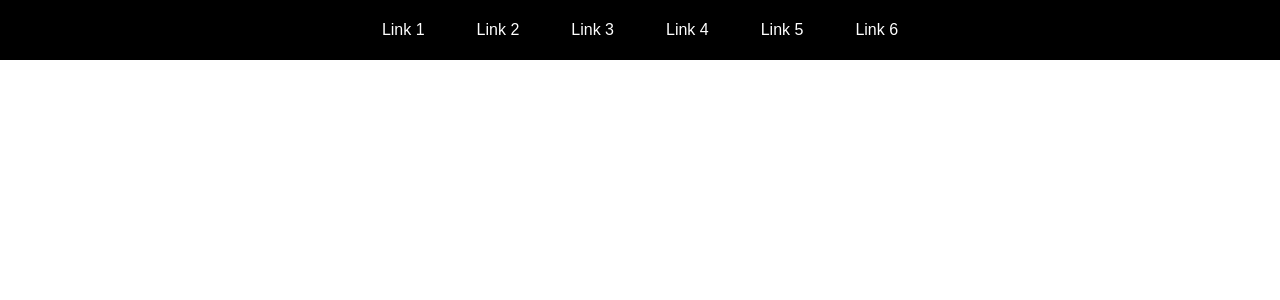
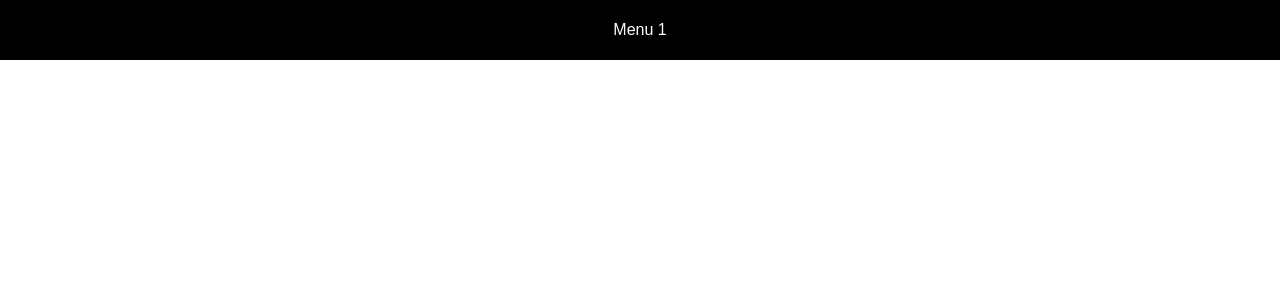
Before and after one commit to savus/ReactDropdownMenus, a React (Vite) app: page / in a window 1280 px wide. Shown: the top 300 px of the page. Built offline with nearby package versions, Linux system fonts and the light colour scheme.

Commit message:
rebuild prototype dropdown menu

```diff
--- a/src/App.tsx
+++ b/src/App.tsx
@@ -26,142 +26,18 @@ function App() {
         </Navbar>
         <Header />
       </TabStateProvider> */}
-      <header className="practice-header">
-        <nav className="practice-navbar">
-          <ul className="practice-navbar-nav">
-            <li className="practice-nav-item">
-              <div className="" data-dropdown>
-                <a href="#" data-dropdown-button>
-                  Link 1
+      <header>
+        <nav className="navbar">
+          <ul className="navbar-nav">
+            <li className="nav-item">
+              <div className="dropdown" data-dropdown>
+                <a href="#" className="dropdown-button" data-dropdown-button>
+                  Menu 1
                 </a>
-                <div data-dropdown-menu>
-                  <ul className="dropdown-menu">
-                    <li className="dropdown-menu-item">
-                      <a href="#">Link 1</a>
-                    </li>
-                    <li className="dropdown-menu-item">
-                      <a href="#">Link 2</a>
-                    </li>
-                    <li className="dropdown-menu-item">
-                      <a href="#">Link 3</a>
-                    </li>
-                    <li className="dropdown-menu-item">
-                      <a href="#">Link 4</a>
-                    </li>
-                  </ul>
-                </div>
-              </div>
-            </li>
-            <li className="practice-nav-item">
-              <div className="" data-dropdown>
-                <a href="#" data-dropdown-button>
-                  Link 2
-                </a>
-                <div data-dropdown-menu>
-                  <ul className="dropdown-menu">
-                    <li className="dropdown-menu-item">
-                      <a href="#">Link 1</a>
-                    </li>
-                    <li className="dropdown-menu-item">
-                      <a href="#">Link 2</a>
-                    </li>
-                    <li className="dropdown-menu-item">
-                      <a href="#">Link 3</a>
-                    </li>
-                    <li className="dropdown-menu-item">
-                      <a href="#">Link 4</a>
-                    </li>
-                  </ul>
-                </div>
-              </div>
-            </li>
-            <li className="practice-nav-item">
-              <div className="" data-dropdown>
-                <a href="#" data-dropdown-button>
-                  Link 3
-                </a>
-                <div data-dropdown-menu>
-                  <ul className="dropdown-menu">
-                    <li className="dropdown-menu-item">
-                      <a href="#">Link 1</a>
-                    </li>
-                    <li className="dropdown-menu-item">
-                      <a href="#">Link 2</a>
-                    </li>
-                    <li className="dropdown-menu-item">
-                      <a href="#">Link 3</a>
-                    </li>
-                    <li className="dropdown-menu-item">
-                      <a href="#">Link 4</a>
-                    </li>
-                  </ul>
-                </div>
-              </div>
-            </li>
-            <li className="practice-nav-item">
-              <div className="" data-dropdown>
-                <a href="#" data-dropdown-button>
-                  Link 4
-                </a>
-                <div data-dropdown-menu>
-                  <ul className="dropdown-menu">
-                    <li className="dropdown-menu-item">
-                      <a href="#">Link 1</a>
-                    </li>
-                    <li className="dropdown-menu-item">
-                      <a href="#">Link 2</a>
-                    </li>
-                    <li className="dropdown-menu-item">
-                      <a href="#">Link 3</a>
-                    </li>
-                    <li className="dropdown-menu-item">
-                      <a href="#">Link 4</a>
-                    </li>
-                  </ul>
-                </div>
-              </div>
-            </li>
-            <li className="practice-nav-item">
-              <div className="" data-dropdown>
-                <a href="#" data-dropdown-button>
-                  Link 5
-                </a>
-                <div data-dropdown-menu>
-                  <ul className="dropdown-menu">
-                    <li className="dropdown-menu-item">
-                      <a href="#">Link 1</a>
-                    </li>
-                    <li className="dropdown-menu-item">
-                      <a href="#">Link 2</a>
-                    </li>
-                    <li className="dropdown-menu-item">
-                      <a href="#">Link 3</a>
-                    </li>
-                    <li className="dropdown-menu-item">
-                      <a href="#">Link 4</a>
-                    </li>
-                  </ul>
-                </div>
-              </div>
-            </li>
-            <li className="practice-nav-item">
-              <div className="" data-dropdown>
-                <a href="#" data-dropdown-button>
-                  Link 6
-                </a>
-                <div data-dropdown-menu>
-                  <ul className="dropdown-menu">
-                    <li className="dropdown-menu-item">
-                      <a href="#">Link 1</a>
-                    </li>
-                    <li className="dropdown-menu-item">
-                      <a href="#">Link 2</a>
-                    </li>
-                    <li className="dropdown-menu-item">
-                      <a href="#">Link 3</a>
-                    </li>
-                    <li className="dropdown-menu-item">
-                      <a href="#">Link 4</a>
+                <div className="dropdown-menu" data-dropdown-menu>
+                  <ul>
+                    <li>
+                      <a href="#">Submenu 1</a>
                     </li>
                   </ul>
                 </div>
--- a/src/css/practice-header.css
+++ b/src/css/practice-header.css
@@ -1,63 +1,54 @@
-.practice-header {
+nav {
+  height: var(--nav-size);
   background-color: var(--bg-color);
 }
 
-.practice-header .practice-navbar {
-  height: var(--nav-size);
-  width: 100%;
-}
-
-.practice-header .practice-navbar-nav {
+.navbar-nav {
   display: flex;
   justify-content: center;
-  gap: 20px;
+  gap: 30px;
   align-items: center;
+  width: 100%;
   height: 100%;
 }
 
-.practice-header .practice-nav-item [data-dropdown] {
+.nav-item {
+  color: var(--text-color);
+}
+
+[data-dropdown] {
   position: relative;
 }
 
-.practice-header .practice-nav-item [data-dropdown-button] {
-  display: flex;
-  align-items: center;
-  padding: 0 1rem;
+[data-dropdown] > [data-dropdown-button]:hover,
+[data-dropdown].active > [data-dropdown-button] {
+  background-color: #fff;
+  color: #000;
 }
 
-.practice-header
-  .practice-nav-item
-  [data-dropdown].active
-  > [data-dropdown-button],
-.practice-header .practice-nav-item [data-dropdown-button]:hover {
-  color: blue;
+[data-dropdown] > [data-dropdown-button] + [data-dropdown-menu] {
+  position: absolute;
+  transform: translateY(0);
+  padding: 1rem;
   background-color: #fff;
+  color: #000;
+  box-shadow: 1px 1px 10px 5px rgba(0, 0, 0, 0.1);
+  transition: opacity var(--transition-speed) ease-in-out,
+    visibility var(--transition-speed) ease-in-out,
+    transform var(--transition-speed) ease-in-out;
+  pointer-events: none;
+  visibility: 0;
+  opacity: 0;
+  width: max-content;
 }
 
-.practice-header
-  .practice-nav-item
-  [data-dropdown].active
-  > [data-dropdown-menu] {
-  pointer-events: none;
-  transform: translateY(20px);
+[data-dropdown].active > [data-dropdown-button] + [data-dropdown-menu] {
+  transform: translateY(30%);
+  pointer-events: auto;
   opacity: 1;
   visibility: visible;
 }
 
-.practice-header [data-dropdown-menu] {
-  pointer-events: unset;
-  position: absolute;
-  max-width: 200px;
-  background-color: #fff;
-  box-shadow: 1px 1px 1px 5px rgba(0, 0, 0, 0.1);
-  padding: 1rem;
-  opacity: 0;
-  visibility: hidden;
-  transition: transform var(--transition-speed) ease-in-out,
-    opacity var(--transition-speed) ease-in-out,
-    visibility var(--transition-speed) ease-in-out;
-}
-
-.practice-header [data-dropdown-menu] a {
+[data-dropdown-menu] a {
   color: #000;
 }
--- a/src/js/main.js
+++ b/src/js/main.js
@@ -1,78 +1,26 @@
-// document.addEventListener("DOMContentLoaded", () => {
-//   document.addEventListener("click", (e) => {
-//     const target = e.target;
-//     const dataDropdownButton = "[data-dropdown-button]";
-//     const dataDropdown = "[data-dropdown]";
-//     const isDropdownButton = target.matches(dataDropdownButton);
-
-//     if (!isDropdownButton && target.closest(dataDropdown) != null) return;
-
-//     let currentDropdownMenu;
-
-//     if (isDropdownButton) {
-//       currentDropdownMenu = target.closest(dataDropdown);
-//       currentDropdownMenu.classList.toggle("active");
-//     }
-
-//     document.querySelectorAll(`${dataDropdown}.active`).forEach((dropdown) => {
-//       if (dropdown === currentDropdownMenu) return;
-
-//       dropdown.classList.remove("active");
-//     });
-
-//     const dataPracticeDropdown = "[data-practice-dropdown]";
-//     const dataPracticeDropdownButton = "[data-practice-dropdown-button]";
-//     const isPracticeDropdownButton = target.matches(dataPracticeDropdownButton);
-
-//     if (
-//       !isPracticeDropdownButton &&
-//       target.closest(dataPracticeDropdown) != null
-//     )
-//       return;
-
-//     let currentPracticeDropdownMenu;
-
-//     if (isPracticeDropdownButton) {
-//       currentPracticeDropdownMenu = target.closest(dataPracticeDropdown);
-//       currentPracticeDropdownMenu.classList.toggle("active");
-//     }
-
-//     document
-//       .querySelectorAll(`${dataPracticeDropdown}.active`)
-//       .forEach((dropdown) => {
-//         if (dropdown === currentPracticeDropdownMenu) return;
-//         dropdown.classList.remove("active");
-//       });
-//   });
-// });
-
 document.addEventListener("DOMContentLoaded", () => {
-  const dataDropdownButton = "[data-dropdown-button]";
-  const dataDropdown = "[data-dropdown]";
-
-  const setActive = (element, selector) => {
-    const activeElement = document.querySelector(`${selector}.active`);
-    if (activeElement !== null) {
-      activeElement.classList.remove("active");
-    }
-    element.classList.add("active");
-  };
-
   document.addEventListener("click", (e) => {
     const target = e.target;
+    const dataDropdown = "[data-dropdown]";
+    const dataDropdownButton = "[data-dropdown-button]";
+    const dataDropdownMenu = "[data-dropdown-menu]";
+
     const isDropdownButton = target.matches(dataDropdownButton);
+    const currentDropdownContainer = target.closest(dataDropdown);
+    const currentDropdownMenu = target.closest(dataDropdownMenu);
 
-    if (!isDropdownButton && target.closest(dataDropdown) !== null) return;
+    const setActive = (element, selector) => {
+      const activeElement = document.querySelector(`${selector}.active`);
+      if (activeElement !== null) activeElement.classList.remove("active");
+      element.classList.add("active");
+    };
 
-    const currentDropdownMenu = target.closest(dataDropdown);
+    if (!isDropdownButton && currentDropdownMenu !== null) return;
 
     if (isDropdownButton) {
-      currentDropdownMenu?.classList.toggle("active");
+      currentDropdownContainer.classList.toggle("active");
     }
 
-    document.querySelectorAll(dataDropdown).forEach((dropdown) => {
-      if (dropdown === currentDropdownMenu) return;
-      dropdown.classList.remove("active");
-    });
+    setActive(currentDropdownContainer, dataDropdown);
   });
 });
```
